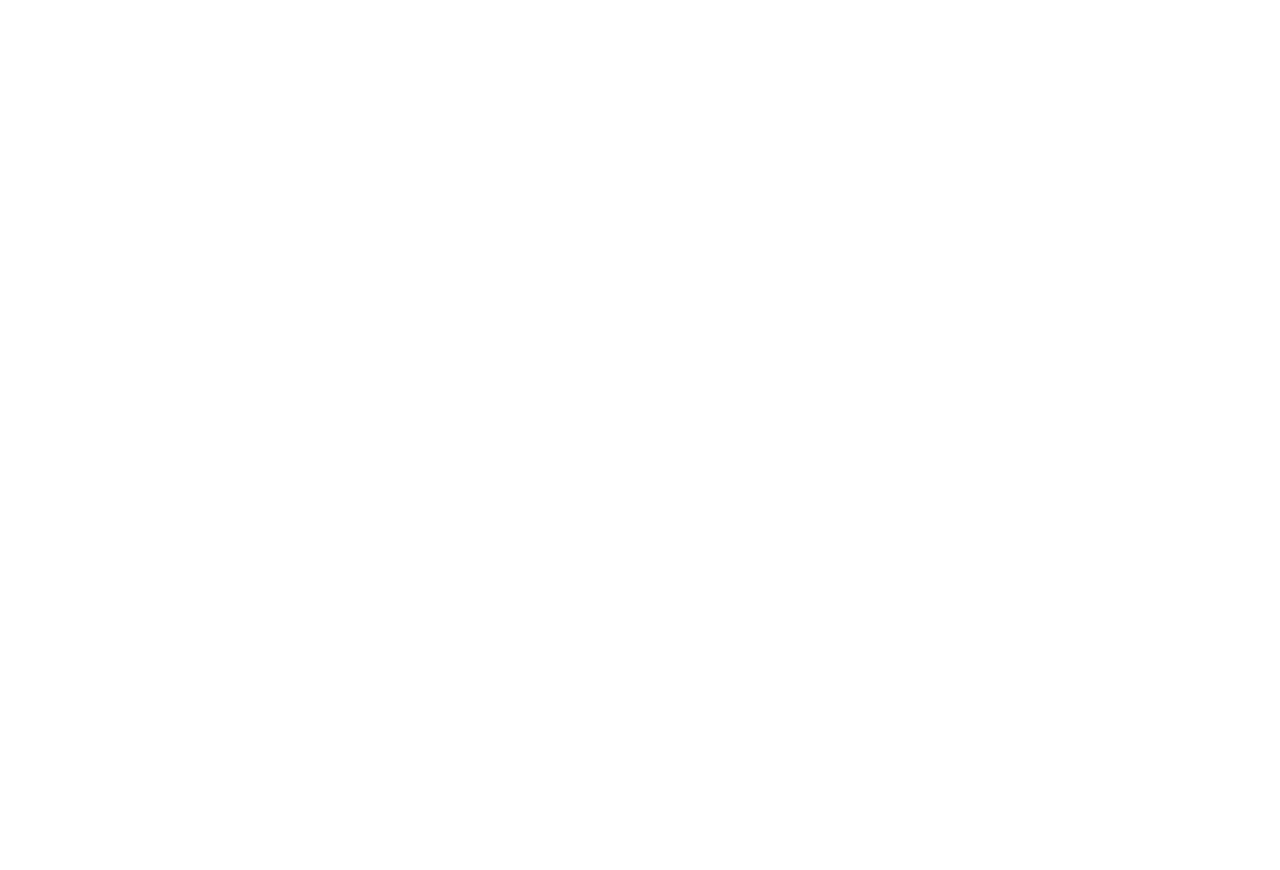
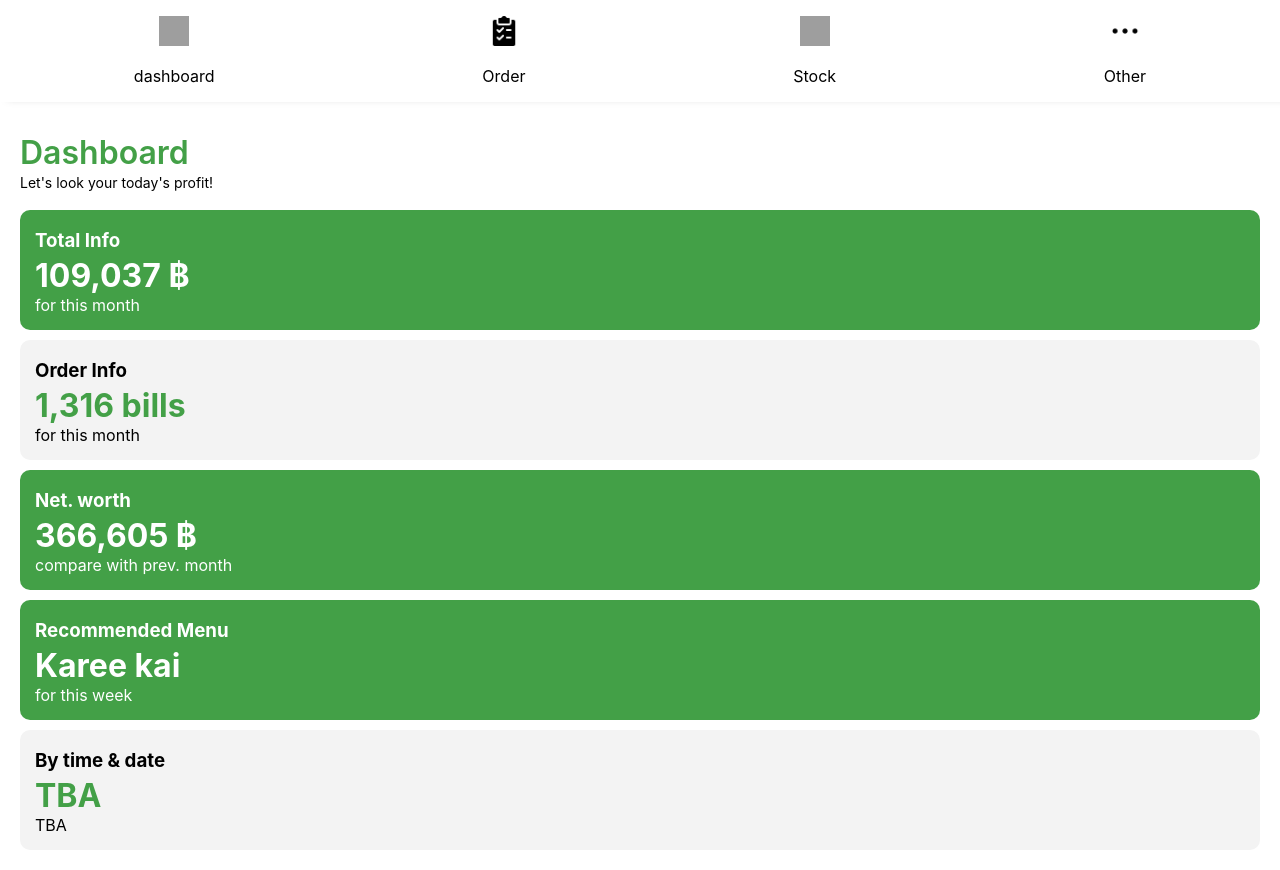
Before and after one commit to raiden-shogun-supremacy/musepos-front-end, a React (Create React App) app: page /landing in a window 1280 px wide. Before the commit this address had no page. Shown: the top 870 px of the page. Before the commit the page ends 800 px from the top, so only its background shows below. Built offline with nearby package versions, Linux system fonts and the light colour scheme; grey boxes are pictures that could not be loaded.

Commit message:
NavBar Updated

```diff
--- a/src/App.js
+++ b/src/App.js
@@ -9,6 +9,7 @@
 import NewShop from './Pages/Shop/NewShop.js';
 import StockPage from './Pages/Stock/StockPage.js';
 import Dashboard from './Pages/Dashboard/Dashboard';
+import LandingPage from './Pages/LandingPage/LandingPage.js';
 
 
 function App() {
@@ -23,6 +24,7 @@
           <Route exact path="/newshop" element={<NewShop />} />
           <Route exact path="/navBar" element={<NavBar />} />
           <Route exact path="/register" element={<Register />} />
+          <Route exact path="/landing" element={<LandingPage />} />
         </Routes>
       </BrowserRouter>
   );
--- a/src/Components/NavBar/NavBar.js
+++ b/src/Components/NavBar/NavBar.js
@@ -1,23 +1,71 @@
 import '../style.css';
-import './NavBar.css';
+import React, { useState } from 'react';
+import styled from 'styled-components';
 
-function NavBar() {
+const Navbar = styled.div`
+    background-color: white;
+    display: flex;
+    justify-content : space-between;
+    filter: drop-shadow(8px -4px 4px rgba(0, 0, 0, 0.25));
+`
 
+const MenuBtn = styled.div`
+    margin-left: auto;
+    margin-right: auto;
+    justify-content: center;
+    text-align: center;
+    align-items : center;
+`
+const Icon = styled.img`
+    width: 30px;
+    height: 30px;
+    margin-top: 16px;
+    color: #AAAAAA;
+`
+
+const NavBar = ({passingIndex}) => {
+
+    //set useStage
+    const [switchIndex, setSwitchIndex] = useState('')
+
+    const getPassedIndex = (x) =>{
+        setSwitchIndex(x)
+    }
+
+    switch (switchIndex) {
+        case 'Dashboard':
+            passingIndex(switchIndex)
+            break;
+        case 'Order':
+            passingIndex(switchIndex)
+            break;
+        case 'Stock':
+            passingIndex(switchIndex)
+            break;
+        case 'Others':
+            passingIndex(switchIndex)
+            break;
+    }
     return (
-        <div className="middle">
-            <div>
-                <p className='border2'></p>
-            </div>
-            <div>
-                <img src="..\Asset\img\dashboard.png" className="PicDash" />
-                <p className="textDash">dashboard</p>
-                <img src="..\Asset\img\order.png" className="PicOrder" />
-                <p className="textOrder">Order</p>
-                <img src="..\Asset\img\stock.png" className="PicStock" />
-                <p className="textStock">Stock</p>
-                <img src="..\Asset\img\other.png" className="PicOther" />
-                <p className="textOther">Other</p>
-            </div>
+        <div>
+        <Navbar>
+            <MenuBtn onClick={getPassedIndex}>
+                <Icon src='..\assets\img\dashboard.png' />
+                <p>dashboard</p>
+            </MenuBtn>
+            <MenuBtn>
+                <Icon src='..\assets\img\order.png' />
+                <p>Order</p>
+            </MenuBtn>
+            <MenuBtn>
+                <Icon src='..\assets\img\stock.png' />
+                <p>Stock</p>
+            </MenuBtn>
+            <MenuBtn>
+                <Icon src='..\assets\img\other.png' />
+                <p>Other</p>
+            </MenuBtn>
+        </Navbar>
         </div>
     );
 }
--- /dev/null
+++ b/src/Pages/LandingPage/LandingPage.js
@@ -0,0 +1,44 @@
+import { useState } from 'react';
+import '../style.css';
+import NavBar from '../../Components/NavBar/NavBar.js'
+import Dashboard from '../Dashboard/Dashboard.js'
+import Order from '../Order/Order.js';
+import StockPage from '../Stock/StockPage.js'
+
+
+function LandingPage() {
+    //set useState
+    const [pageIndex, setPageIndex ] = useState('');
+
+    //set firstPage
+    let render_sideview = <Dashboard />
+
+    //set change page function by using switch
+    switch(pageIndex) {
+        case 'Dashboard':
+            render_sideview = <Dashboard />
+            break;
+        case 'Order':
+            render_sideview = <Order />
+            break;
+        case 'Stock':
+            render_sideview = <StockPage />
+            break;
+        case 'Others':
+            render_sideview = <Dashboard />
+            break;
+    }
+
+    //set Onclick function
+    function onNavBarClicked(x) {
+        setPageIndex(x)
+    }
+    return(
+        <div>
+            <NavBar passingIndex={onNavBarClicked}/>
+            {render_sideview}
+        </div>
+    )
+}
+
+export default LandingPage;
```
Also changed, not shown: src/Components/NavBar/MenuBtn.js (added), 1 other file (tests, documents, lock files or other folders).
